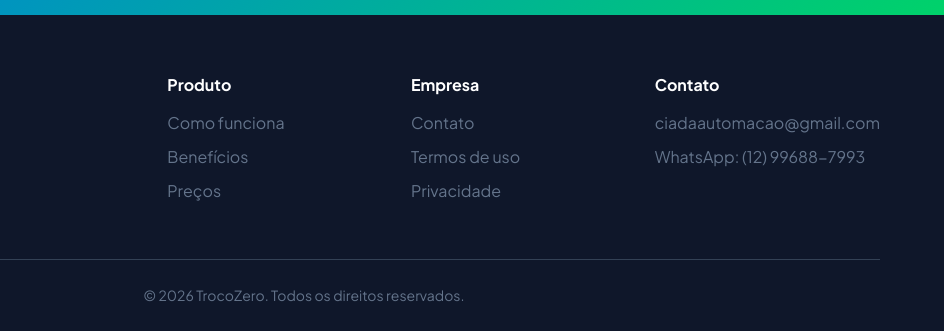
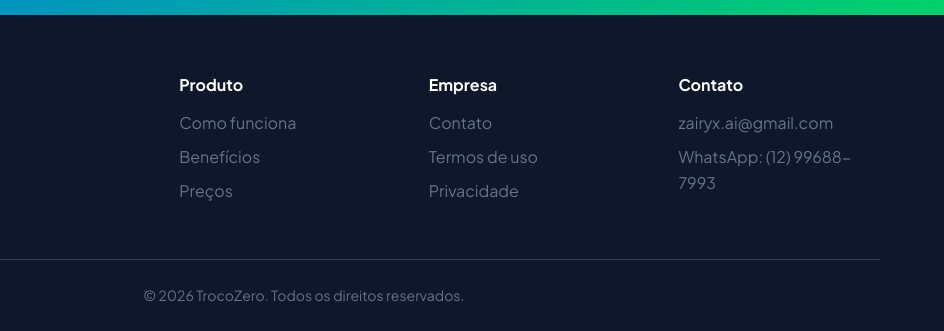
Before and after one commit to TiagoIA-UX/TrocoZero, a website: page landing/index.html in a window 1280 px wide. Shown: the part 4683-5014 px from the top of the page, 336-1280 px from the left. Drawn offline with Linux system fonts and the light colour scheme.

Commit message:
chore: corrigir email para zairyx.ai@gmail.com

```diff
--- a/landing/index.html
+++ b/landing/index.html
@@ -295,7 +295,7 @@
           <a href="https://wa.me/5512996887993?text=Olá! Quero conhecer o TrocoZero" class="btn btn-whatsapp btn-lg">
             <span class="whatsapp-icon">📱</span> Chamar no WhatsApp
           </a>
-          <a href="mailto:ciadaautomacao@gmail.com" class="btn btn-outline btn-lg">
+          <a href="mailto:zairyx.ai@gmail.com" class="btn btn-outline btn-lg">
             Enviar email
           </a>
         </div>
@@ -328,7 +328,7 @@
         </div>
         <div class="footer-links">
           <h4>Contato</h4>
-          <p>ciadaautomacao@gmail.com</p>
+          <p>zairyx.ai@gmail.com</p>
           <p>WhatsApp: (12) 99688-7993</p>
         </div>
       </div>
```
Also changed, not shown: landing/privacidade.html (+1 -1 lines), landing/termos.html (+1 -1 lines), 1 other file.
